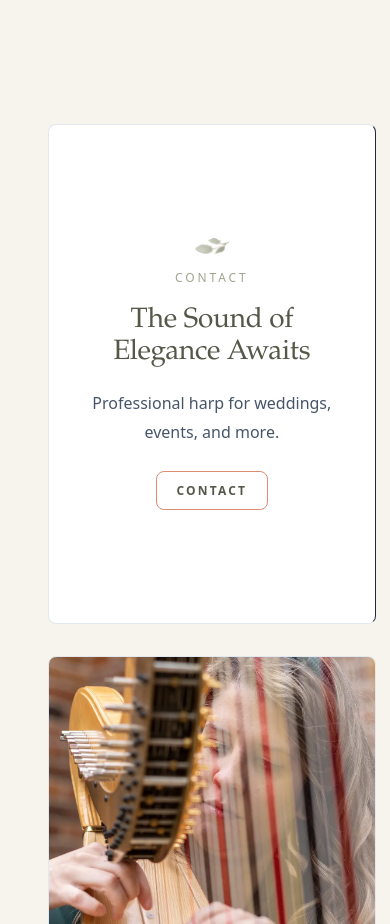
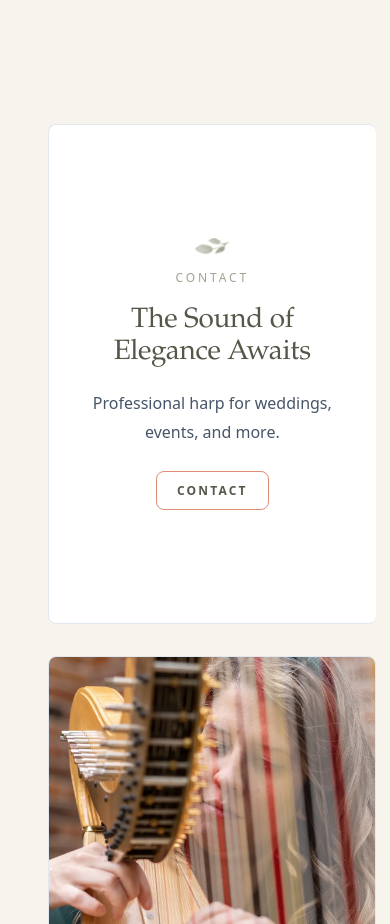
Before and after one commit to JaccobStanton/harp-by-colleen, a React (Vite) app: page / in a window 390 px wide. Shown: the part 7620-8544 px from the top of the page. Built offline with nearby package versions, Linux system fonts and the light colour scheme; a web font is replaced by a local one.

Commit message:
Bug fix where at mobile breakpoint, borderRight was 1px solid

```diff
--- a/src/components/Contact.jsx
+++ b/src/components/Contact.jsx
@@ -78,8 +78,7 @@ export default function Contact({
               bgcolor: "background.paper",
               border: "1px solid",
               borderColor: "divider",
-              // remove the inner seam on md+
-              borderRight: { xs: "1px solid", md: "none" },
+              borderRight: "none",
               // outer corners rounded (left), inner corners square (right)
               borderTopLeftRadius: "var(--radius)",
               borderBottomLeftRadius: "var(--radius)",
```
